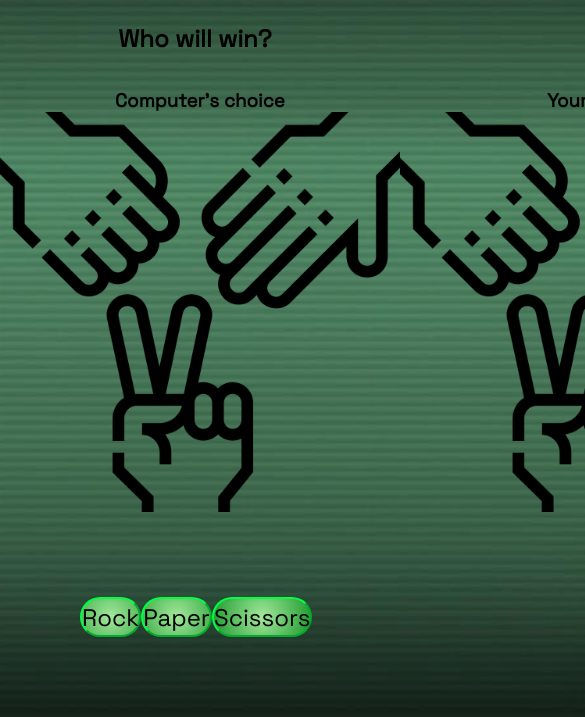
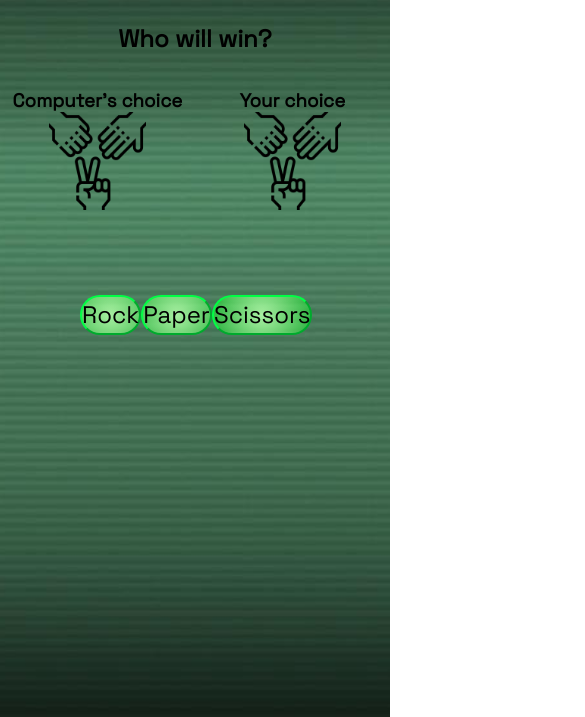
Before and after one commit to cflawaa01/Rock-paper-scissors, a plain HTML site: page index.html in a window 390 px wide. Shown: the part 127-844 px from the top of the page, 585 px wide, since content can reach past the window. Drawn offline with Linux system fonts and the light colour scheme.

Commit message:
improve responsive

```diff
--- a/index.html
+++ b/index.html
@@ -15,11 +15,11 @@
     <div class="img-container">
         <div id="computerchoice">
             <h3 >Computer's choice</h3>
-            <img src="./public/rock-paper-scissors.png" width="400px">
+            <img src="./public/rock-paper-scissors.png"  >
         </div>
         <div id="yourchoice">
             <h3 >Your choice</h3>
-            <img src="./public/rock-paper-scissors.png" width="400px">
+            <img src="./public/rock-paper-scissors.png" >
         </div>
     </div>
     <div class="choices">
--- a/style.css
+++ b/style.css
@@ -11,7 +11,8 @@ background-image: url("./public/wp4615518-terminal-wallpapers.jpg");
 background-position: center;
 background-size:cover;
 background-repeat: repeat;
-
+height: 100vh;
+width: 100vw;
 }
 h1{
     padding: 25px 0px 10px ;
@@ -22,6 +23,8 @@ h2{
 .img-container{
     display: flex;
     justify-content:space-around;
+    width: 100%;
+
 }
 button{
     background-color: rgb(197, 216, 255);
@@ -50,3 +53,10 @@ button:hover{
     background-color: rgba(240, 248, 255, 0.718);
 
 }
+img{
+
+  width: 50%;
+}
+h3{
+    text-wrap:wrap;
+}
```
